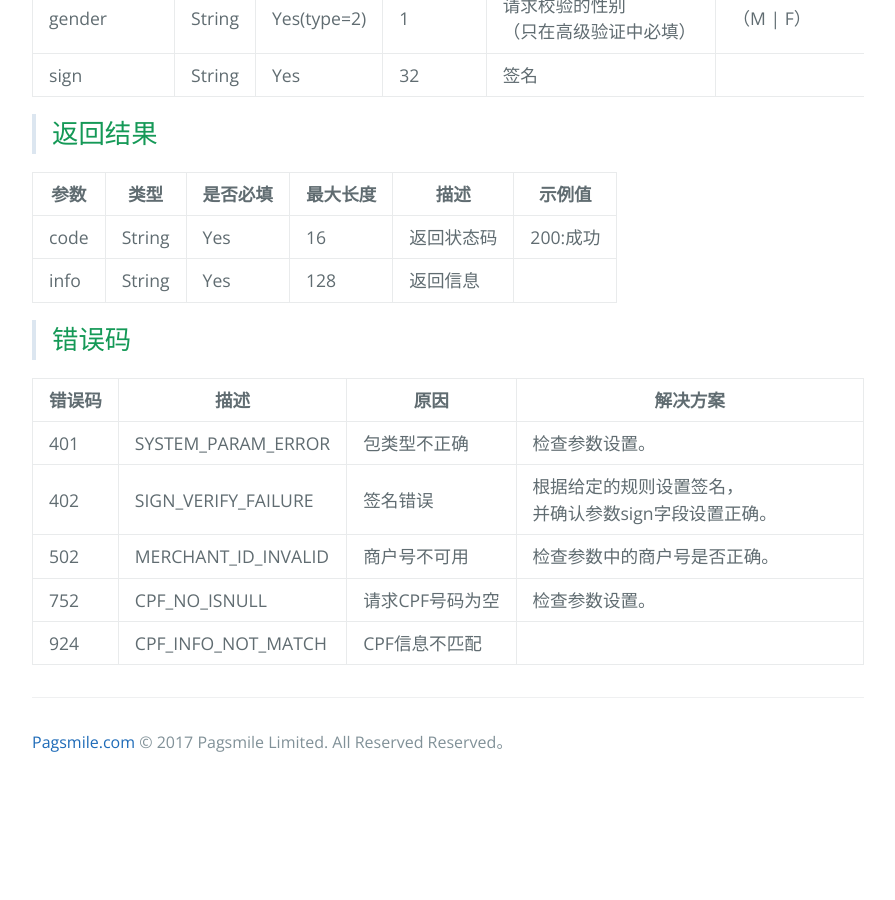
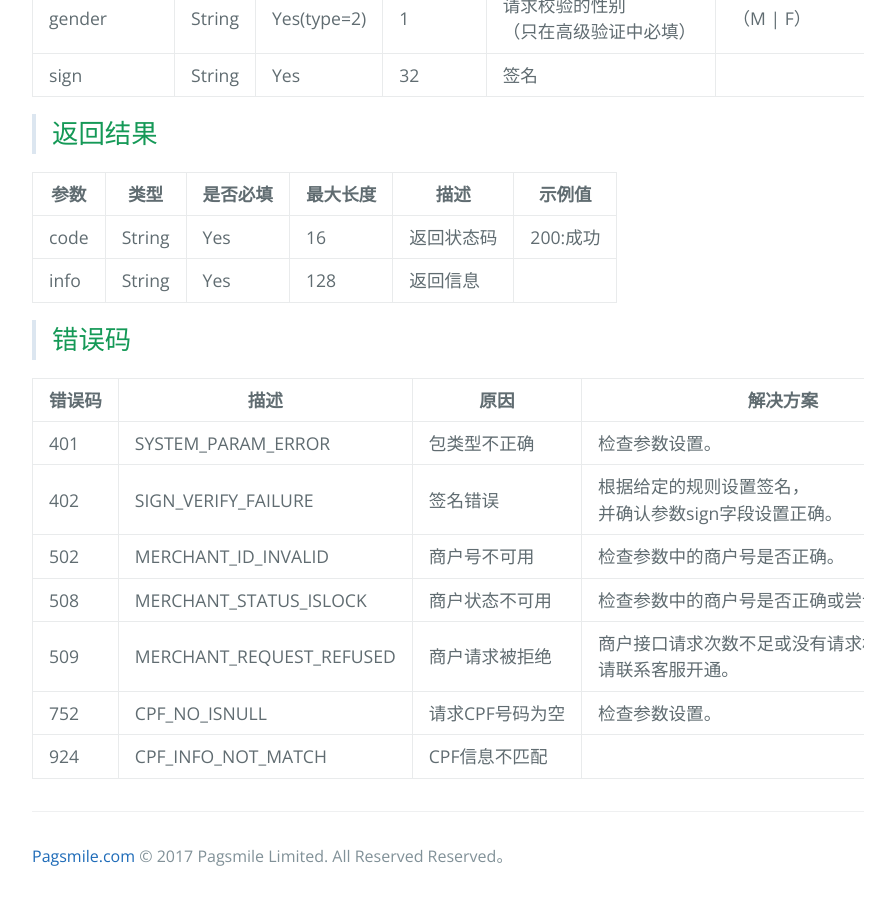
Before and after one commit to pagsmile/pagsmile.github.io, a Jekyll site: the page built from api/CheckCpfInfo.md, in a window 1280 px wide and 900 px high, scrolled down 1085 px. Shown: the whole window, without its empty margins (192-1087 px from the left). Built offline with Jekyll 4.4.1, drawn with Linux system fonts in a browser that asks for light colours; our own code applies the rules of GitHub Pages for plain Markdown files; before the commit the page ends 1871 px from its top, so only the background shows below that.

Commit message:
Update CheckCpfInfo.md

```diff
--- a/api/CheckCpfInfo.md
+++ b/api/CheckCpfInfo.md
@@ -31,5 +31,7 @@ info | String | Yes | 128 | 返回信息 |
 401 | SYSTEM_PARAM_ERROR | 包类型不正确 | 检查参数设置。
 402 | SIGN_VERIFY_FAILURE | 签名错误 | 根据给定的规则设置签名，并确认参数sign字段设置正确。
 502 | MERCHANT_ID_INVALID | 商户号不可用 | 检查参数中的商户号是否正确。
+508 | MERCHANT_STATUS_ISLOCK | 商户状态不可用 | 检查参数中的商户号是否正确或尝试联系客服。
+509 | MERCHANT_REQUEST_REFUSED | 商户请求被拒绝 | 商户接口请求次数不足或没有请求权限，请联系客服开通。
 752 | CPF_NO_ISNULL | 请求CPF号码为空 | 检查参数设置。
 924 | CPF_INFO_NOT_MATCH | CPF信息不匹配 |
```
